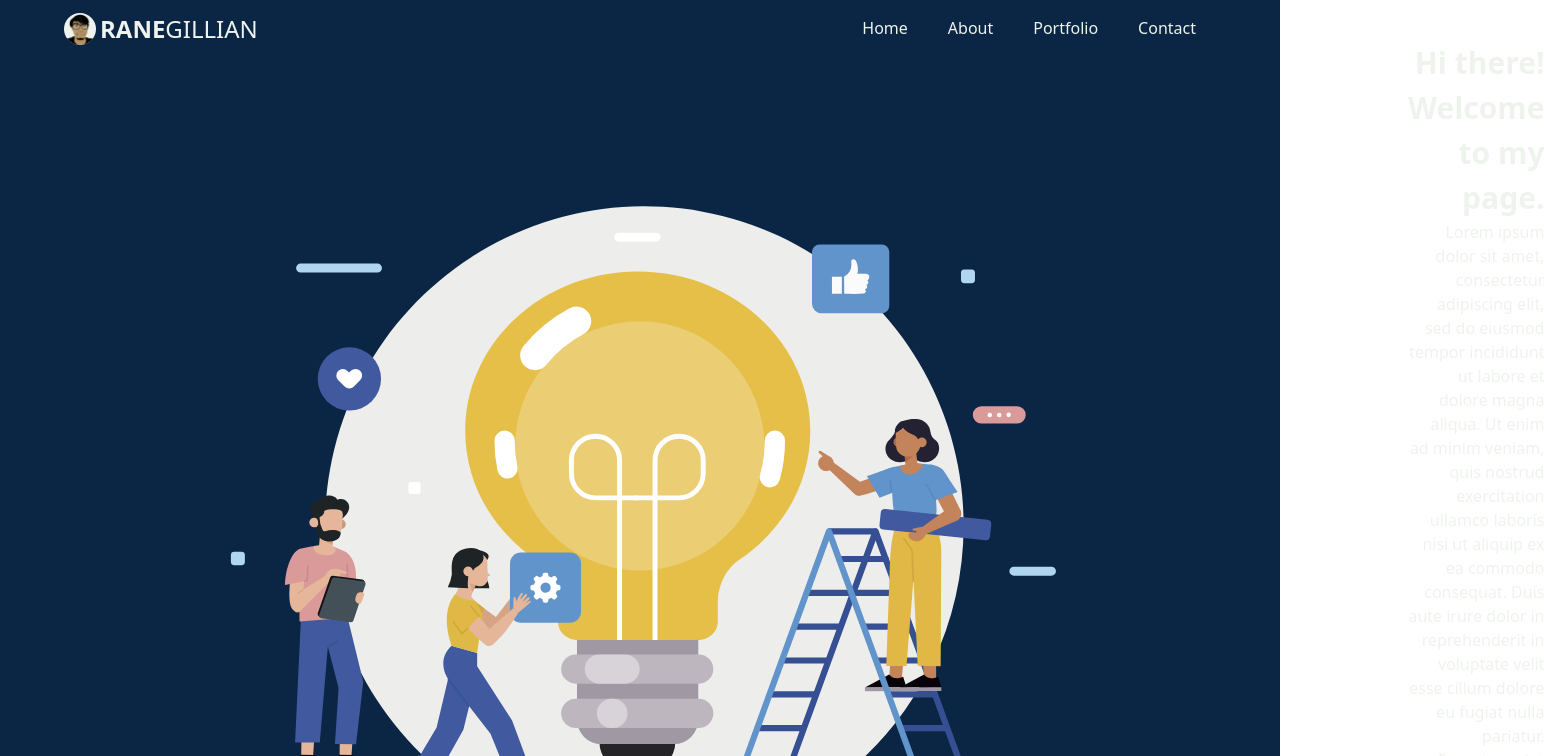
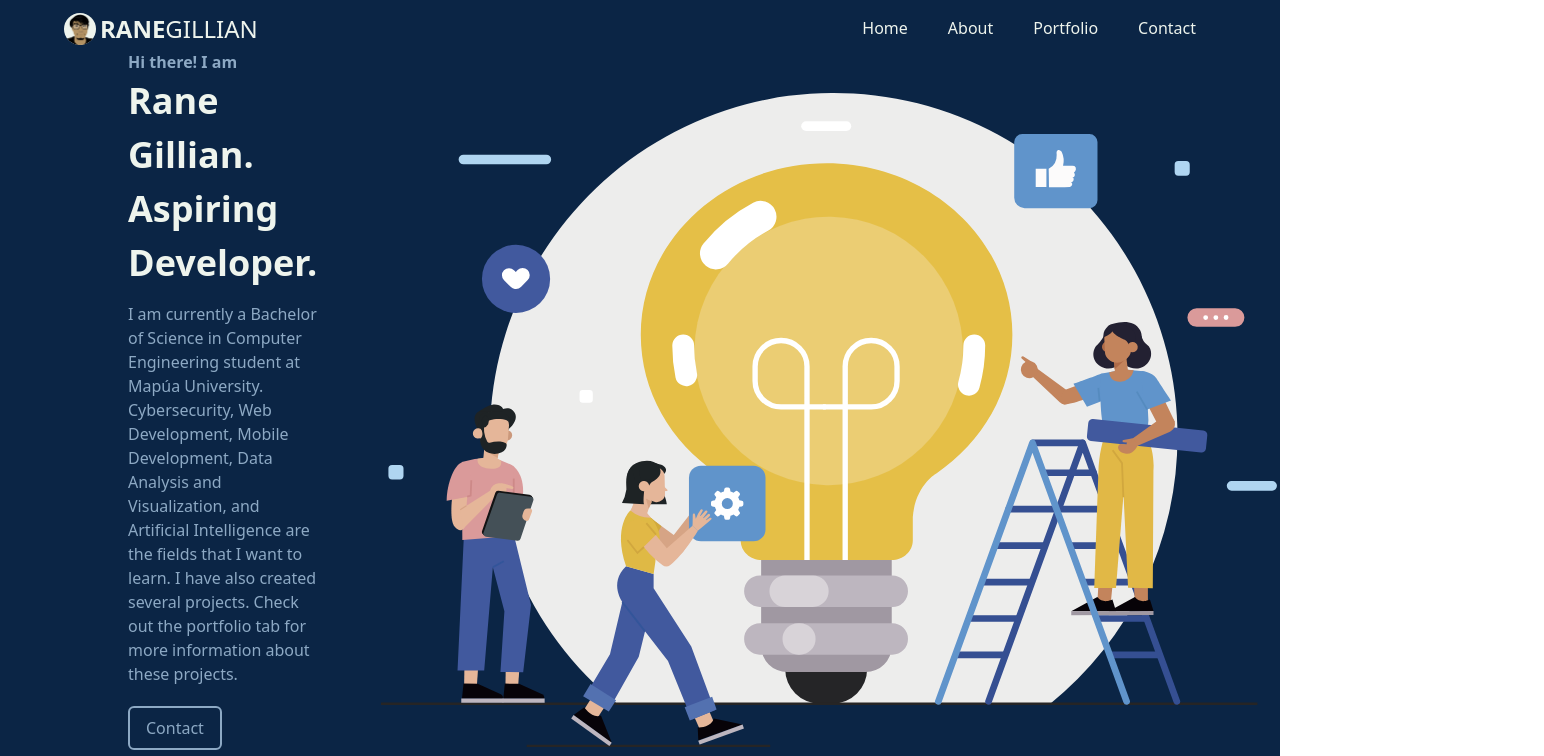
Before and after one commit to rgvillanueva28/rgvillanueva28.github.io.source-NextJS, a Next.js app: page / in a window 1280 px wide. Shown: the top 756 px of the page, 1544 px wide, since content can reach past the window. Built offline with nearby package versions, Linux system fonts and the light colour scheme.

Commit message:
❌to fix onTop from layout to children

```diff
--- a/components/cards/aboutCard.js
+++ b/components/cards/aboutCard.js
@@ -23,7 +23,7 @@ export default function AboutCard() {
           </p>
           <p className="text-gray-600">
             <FaBuilding className="inline text-black mr-1 my-auto" />
-            Mapua University
+            Mapúa University
           </p>
           <p className="text-gray-600">
             <FaRegCalendar className="inline text-black mr-1 my-auto" />
--- a/components/cards/cardOne.js
+++ b/components/cards/cardOne.js
@@ -1,25 +1,34 @@
-export default function CardOne() {
+import Link from "next/link";
+
+export default function CardOne({onTop}) {
   return (
     <div className="flex flex-col text-center container-sm p-10 sm:px-12 md:px-20 lg:px-32 rounded-md lg:flex lg:flex-row min-h-screen">
       {/* <img
         src="/logo.png"
         className="w-24 md:w-48 xl:w-64 mx-auto mb-5 rounded-full bg-gray-500"
       /> */}
-      <img className="mx-5 pt-10 sm:mx-20 md:mx-24 lg:w-screen min-h-full" src="/landingImage.svg" />
-      <div className="lg:text-right lg:pl-24 xl:pl-64 pt-5 lg:pt-0 min-h-full lg:justify-center lg:flex lg:flex-col">
-        <h4 className="text-foreground">
-          <strong>Hi there! Welcome to my page. </strong>
-        </h4>
-        <p className="text-foreground">
-          Lorem ipsum dolor sit amet, consectetur adipiscing elit, sed do
-          eiusmod tempor incididunt ut labore et dolore magna aliqua. Ut enim ad
-          minim veniam, quis nostrud exercitation ullamco laboris nisi ut
-          aliquip ex ea commodo consequat. Duis aute irure dolor in
-          reprehenderit in voluptate velit esse cillum dolore eu fugiat nulla
-          pariatur. Excepteur sint occaecat cupidatat non proident, sunt in
-          culpa qui officia deserunt mollit anim id est laborum.
+      <div className="text-left  pt-5 lg:pt-0 min-h-full lg:justify-center lg:flex lg:flex-col">
+        <p className="text-accent-light text-base">
+          <strong>Hi there! I am</strong>
         </p>
+        <p className="text-foreground text-2xl md:text-2xl lg:text-4xl">
+          <strong>Rane Gillian.</strong>
+        </p>
+        <p className="text-foreground mb-3 text-2xl md:text-2xl lg:text-4xl">
+          <strong>Aspiring Developer.</strong>
+        </p>
+        <p className="text-accent-light text-base">
+          I am currently a Bachelor of Science in Computer Engineering student at Mapúa University.
+          Cybersecurity, Web Development, Mobile Development, Data Analysis and Visualization, and Artificial Intelligence are the fields that I want to learn.
+          I have also created several projects. Check out the portfolio tab for more information about these projects.
+        </p>
+        <Link href="/contact">
+          <button className={"transition duration-200 ease-in-out py-2 px-4 bg-transparent rounded-md text-accent-light border-2 border-accent-light hover:bg-accent-light hover:text-foreground focus:outline-none mr-auto mt-5 " + (onTop ? "animate-bounce": "")}>
+            Contact
+          </button>
+        </Link>
       </div>
+      <img className="mx-5 pt-10 sm:mx-10 md:mx-16 lg:w-screen min-h-full" src="/landingImage.svg" />
     </div>
   );
 }
--- a/components/layout.js
+++ b/components/layout.js
@@ -38,7 +38,9 @@ export default function LayoutComponent({ children }) {
       </Head>
       <Header onTop={onTop} />
 
-      <div className="">{children}</div>
+      <div className="">
+        {children}
+      </div>
     </div>
   );
 }
--- a/pages/index.js
+++ b/pages/index.js
@@ -7,7 +7,6 @@ import FrontMan from "../components/frontMan";
 import { useSpring, animated } from "react-spring";
 
 export default function Home() {
-
 
   return (
     <LayoutComponent>
```
